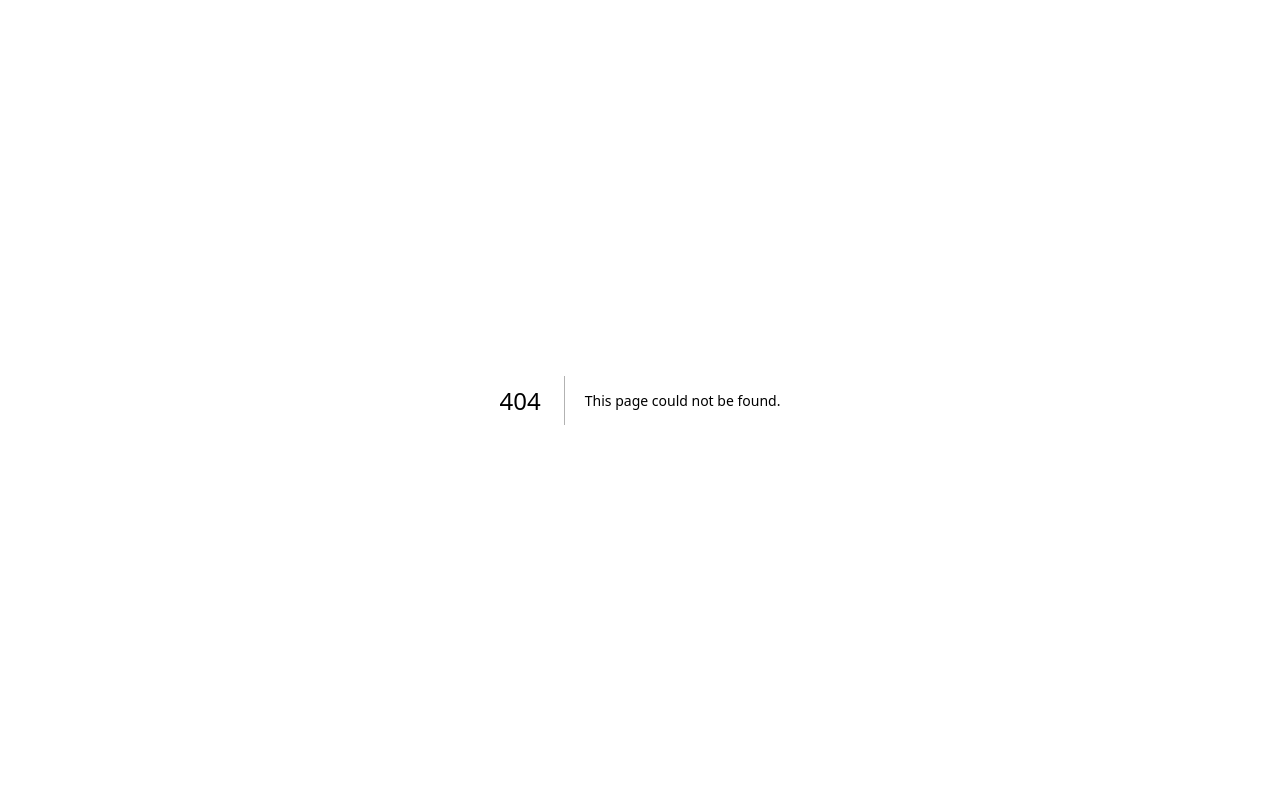
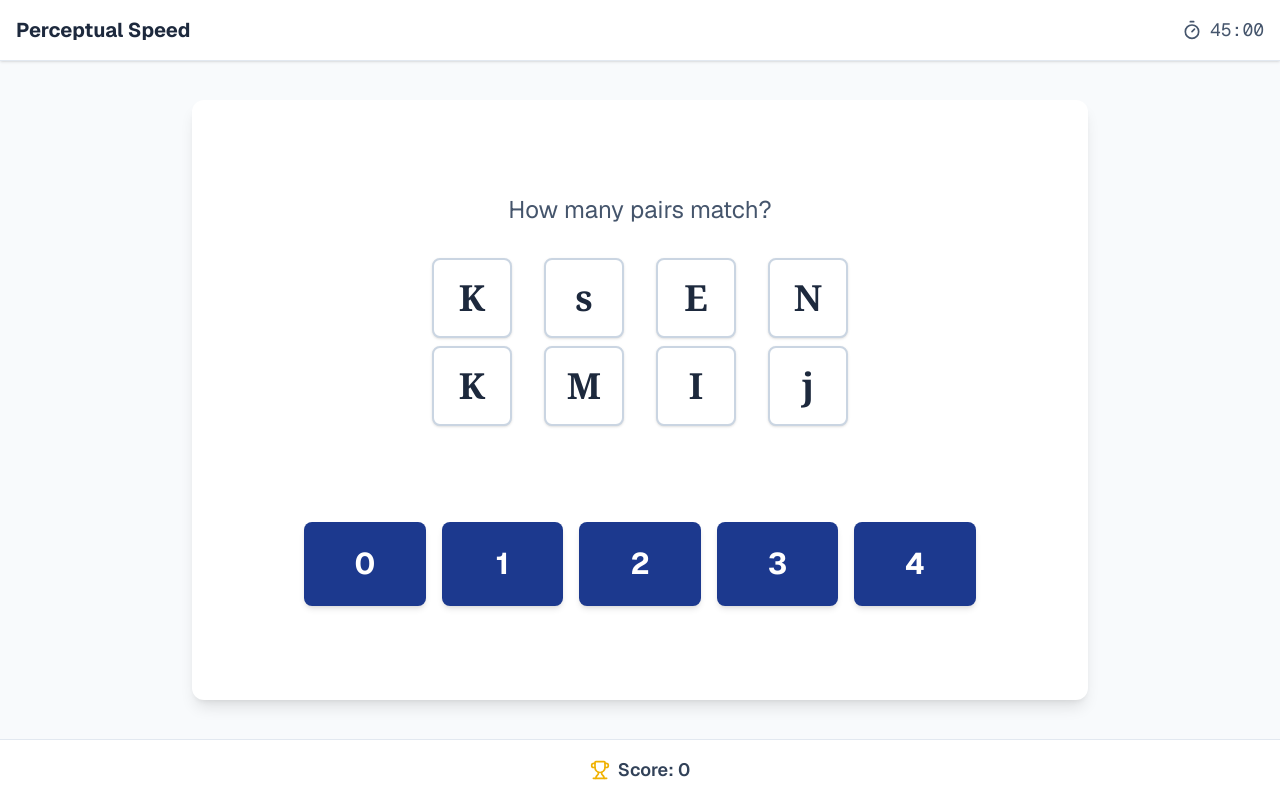
Before and after one commit to Brikita/Aptitude-Tests, a Next.js app: page /perceptual-speed in a window 1280 px wide. Before the commit this address had no page. Built offline with nearby package versions, Linux system fonts and the light colour scheme.

Commit message:
Add PerceptualSpeedPage component with question generation and scoring logic

```diff
--- /dev/null
+++ b/src/app/perceptual-speed/page.tsx
@@ -0,0 +1,71 @@
+'use client';
+
+import React, { useState, useEffect } from 'react';
+import { TaskLayout } from '@/components/TaskLayout';
+import { useGameStore } from '@/store/useGameStore';
+import { generatePerceptualSpeedQuestion, PerceptualSpeedQuestion } from '@/utils/perceptualSpeedLogic';
+
+export default function PerceptualSpeedPage() {
+  const { incrementScore, decrementScore, setCurrentTask } = useGameStore();
+  const [currentQ, setCurrentQ] = useState<PerceptualSpeedQuestion | null>(null);
+
+  useEffect(() => {
+    setCurrentTask('perceptual-speed');
+    loadNewQuestion();
+    // eslint-disable-next-line react-hooks/exhaustive-deps
+  }, []);
+
+  const loadNewQuestion = () => {
+    setCurrentQ(generatePerceptualSpeedQuestion());
+  };
+
+  const handleAnswer = (count: number) => {
+    if (!currentQ) return;
+
+    if (count === currentQ.correctCount) {
+      incrementScore(1);
+    } else {
+      decrementScore(1);
+    }
+    loadNewQuestion();
+  };
+
+  if (!currentQ) return null;
+
+  return (
+    <TaskLayout title="Perceptual Speed">
+      <div className="flex-1 flex flex-col items-center justify-center w-full max-w-3xl mx-auto">
+
+        <div className="mb-12 text-center">
+          <h2 className="text-2xl text-slate-600 mb-8">How many pairs match?</h2>
+
+          <div className="flex justify-center gap-8 mb-12">
+            {currentQ.pairs.map((pair, index) => (
+              <div key={index} className="flex flex-col items-center gap-2">
+                <div className="w-20 h-20 bg-white border-2 border-slate-300 rounded-lg flex items-center justify-center text-4xl font-serif font-bold text-slate-800 shadow-sm">
+                  {pair.top}
+                </div>
+                <div className="w-20 h-20 bg-white border-2 border-slate-300 rounded-lg flex items-center justify-center text-4xl font-serif font-bold text-slate-800 shadow-sm">
+                  {pair.bottom}
+                </div>
+              </div>
+            ))}
+          </div>
+        </div>
+
+        <div className="grid grid-cols-5 gap-4 w-full max-w-2xl">
+          {[0, 1, 2, 3, 4].map((num) => (
+            <button
+              key={num}
+              onClick={() => handleAnswer(num)}
+              className="bg-blue-900 hover:bg-blue-800 text-white text-3xl font-bold py-6 rounded-lg transition-all transform hover:scale-105 active:scale-95 shadow-md"
+            >
+              {num}
+            </button>
+          ))}
+        </div>
+
+      </div>
+    </TaskLayout>
+  );
+}
--- /dev/null
+++ b/src/utils/perceptualSpeedLogic.ts
@@ -0,0 +1,58 @@
+export interface LetterPair {
+  top: string;
+  bottom: string;
+  isMatch: boolean;
+}
+
+export interface PerceptualSpeedQuestion {
+  pairs: LetterPair[];
+  correctCount: number;
+}
+
+const LETTERS = 'ABCDEFGHIJKLMNOPQRSTUVWXYZ';
+
+export const generatePerceptualSpeedQuestion = (): PerceptualSpeedQuestion => {
+  const pairs: LetterPair[] = [];
+  let correctCount = 0;
+
+  for (let i = 0; i < 4; i++) {
+    // Decide if this pair should be a match (50% chance)
+    const isMatch = Math.random() < 0.5;
+
+    // Pick first letter
+    const charIndex1 = Math.floor(Math.random() * LETTERS.length);
+    const char1 = LETTERS[charIndex1];
+
+    let char2 = '';
+
+    if (isMatch) {
+      // Same letter, random case for both
+      // Actually, let's just pick the same letter and randomize case for display
+      // But the logic says "Case-insensitive equality".
+      // So 'A' and 'a' is a match. 'A' and 'A' is a match.
+
+      // Let's pick the second letter to be the same character
+      const charIndex2 = charIndex1;
+      char2 = LETTERS[charIndex2];
+      correctCount++;
+    } else {
+      // Different letter
+      let charIndex2 = Math.floor(Math.random() * LETTERS.length);
+      while (charIndex2 === charIndex1) {
+        charIndex2 = Math.floor(Math.random() * LETTERS.length);
+      }
+      char2 = LETTERS[charIndex2];
+    }
+
+    // Randomize case for display
+    const top = Math.random() < 0.5 ? char1.toUpperCase() : char1.toLowerCase();
+    const bottom = Math.random() < 0.5 ? char2.toUpperCase() : char2.toLowerCase();
+
+    pairs.push({ top, bottom, isMatch });
+  }
+
+  return {
+    pairs,
+    correctCount,
+  };
+};
```
Also changed, not shown: 1 other file (tests, documents, lock files or other folders).
